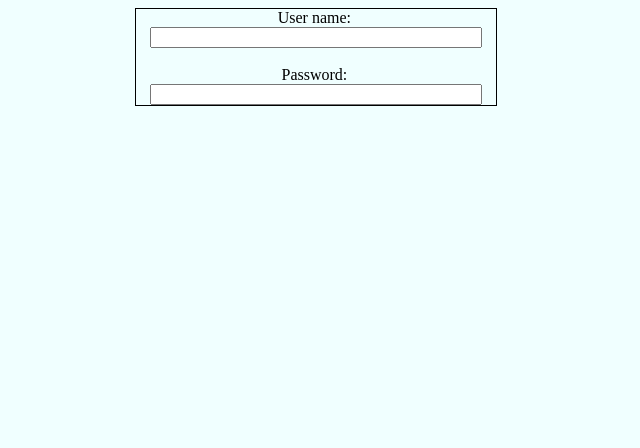
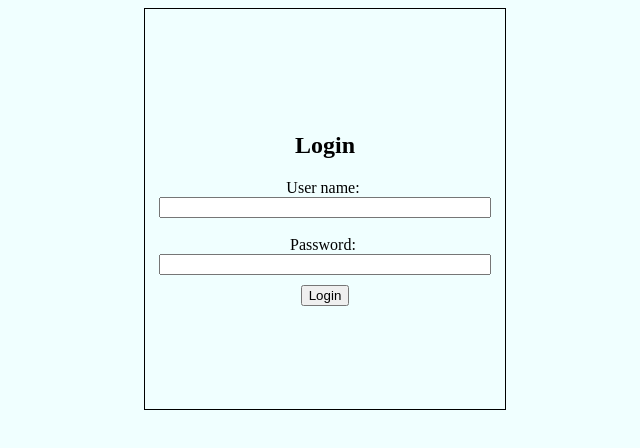
Before and after one commit to shoaib749/Sahaj_hacathon, a plain HTML site: page index.html in a window 1280 px wide. Shown: the whole page, without its empty margins (315-955 px from the left). Drawn offline with Linux system fonts and the light colour scheme.

Commit message:
loginForm

```diff
--- a/index.html
+++ b/index.html
@@ -9,9 +9,11 @@
 </head>
 <body>
     <div id="formContainer">
-        <form action="">
+        <form action="" id="loginForm">
+            <h2>Login</h2>
             <label for="userName" id="userName">User name:&nbsp;</label> <input type="text" id="userNameInput"> <br>
             <label for="password" id="password">Password:&nbsp;</label> <input type="password" id="passwordInput">
+            <button id="loginButton" type="button">Login</button>
         </form>
     </div>
 
--- a/style.css
+++ b/style.css
@@ -7,11 +7,17 @@ form{
     display: flex;
     flex-direction: column;
     align-items: center;
-    margin-left: 35%;
+    justify-content: center;
+    margin-left: auto;
+    margin-right: auto;
     width: 360px;
-    height: auto;
+    height: 400px;
 }
 
 input{
     width: 90%;
 }
+
+#loginButton{
+    margin-top: 10px;
+}
```
